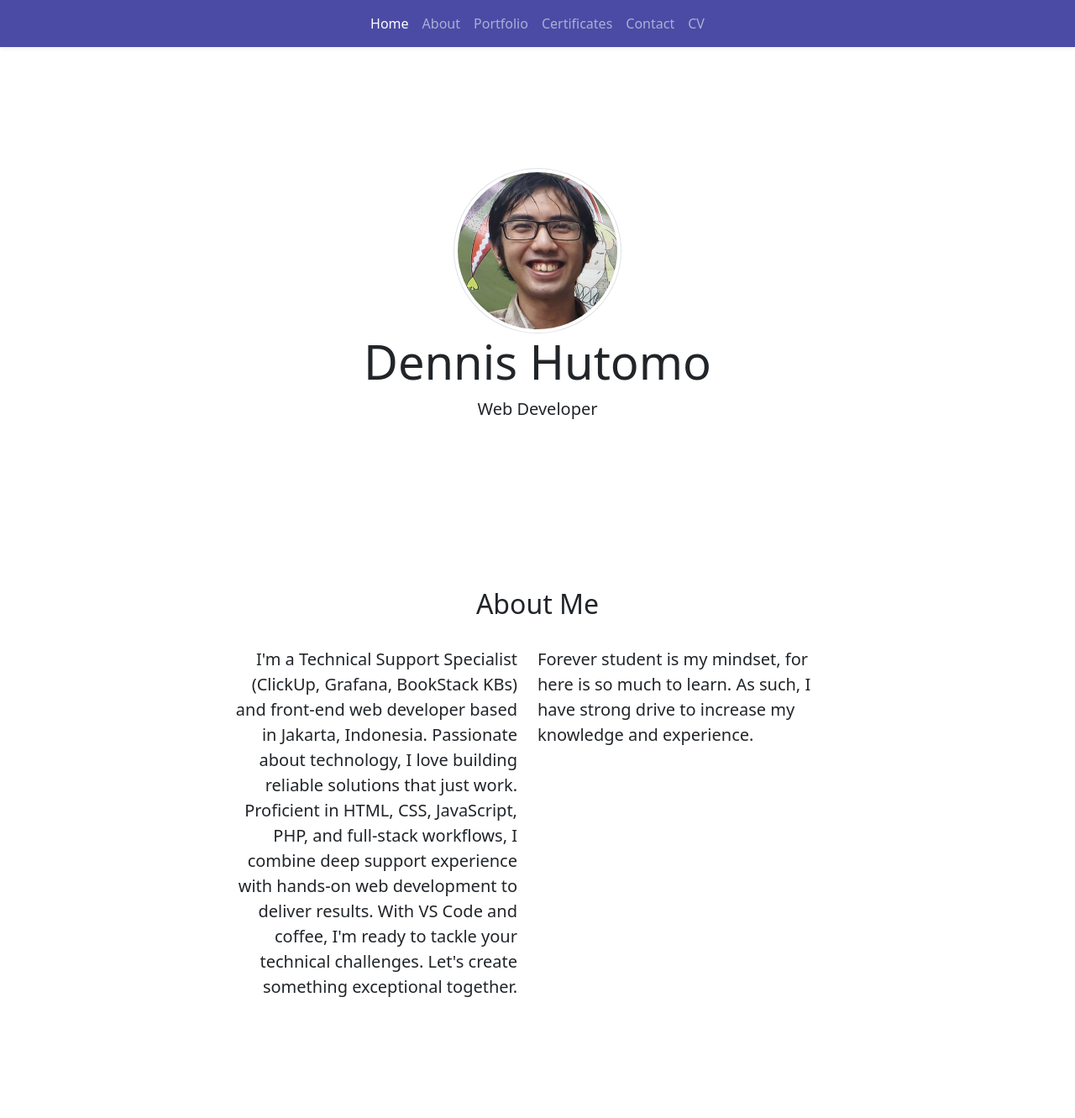
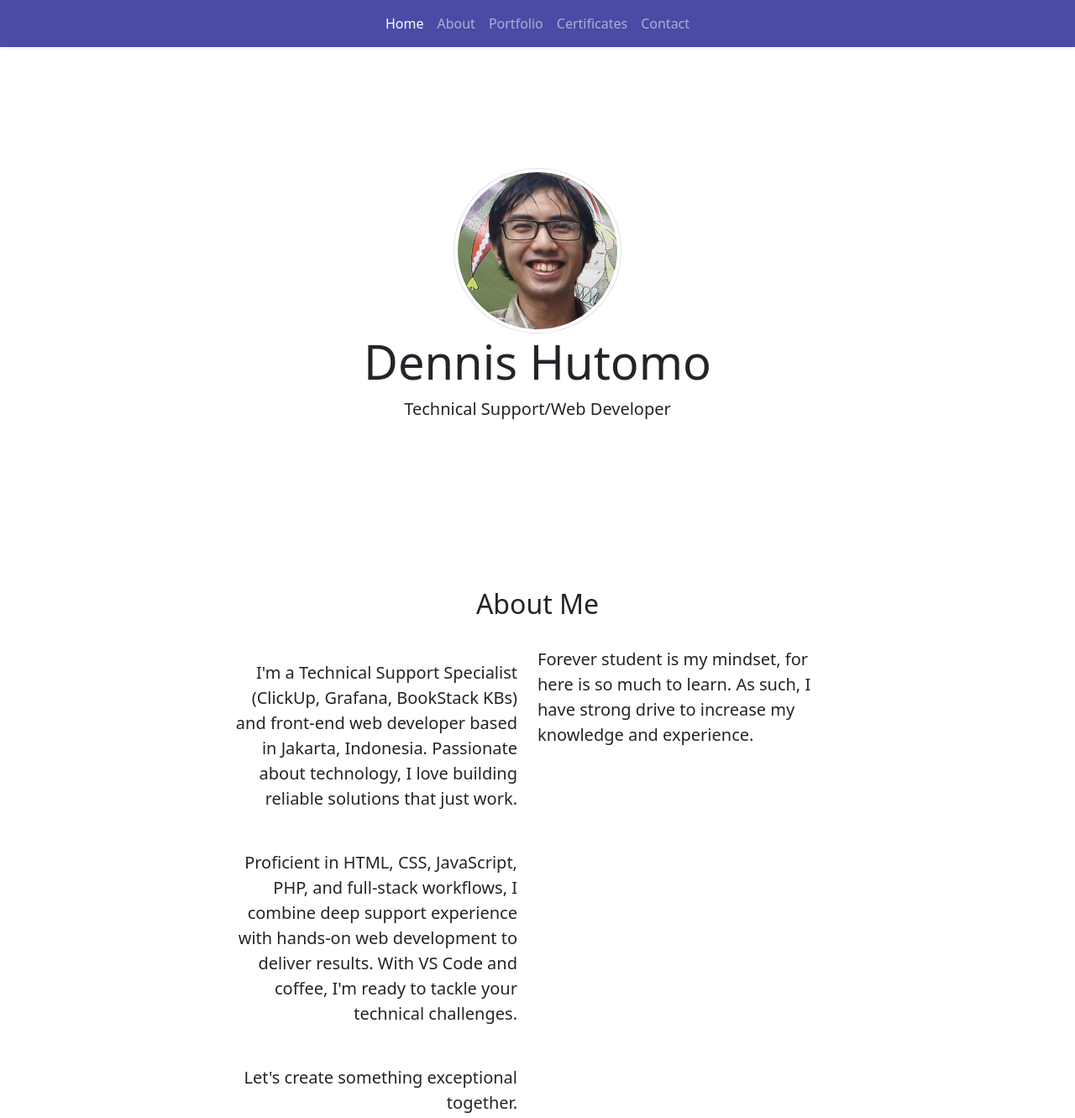
Before and after one commit to dnshtm9/dnshtm9.github.io, a plain HTML site: page index.html in a window 1280 px wide. Shown: the top 1331 px of the page at 84% size. Drawn offline with nearby package versions, Linux system fonts and the light colour scheme; a script that the page names is missing.

Commit message:
Update index.html

```diff
--- a/index.html
+++ b/index.html
@@ -18,7 +18,7 @@
     <script src="https://cdn.jsdelivr.net/npm/tsparticles@1/dist/tsparticles.min.js"></script>
     <script src="js/app.js"></script>
 
-    <title>My Portfolio | Dennis Hutomo</title>
+    <title>My Website | Dennis Hutomo</title>
   </head>
   <body>
     <!-- Navbar -->
@@ -45,9 +45,6 @@
             <li class="nav-item">
               <a class="nav-link" href="#contact">Contact</a>
             </li>
-            <li class="nav-item">
-              <a class="nav-link" href="cv.html">CV</a>
-            </li>
           </ul>
         </div>
       </div>
@@ -59,7 +56,7 @@
         <div class="jumbotron-text text-center">
           <img src="img/assets/20171105_141607(1).jpg" alt="" width="200" class="rounded-circle img-thumbnail" />
           <h1 class="display-4">Dennis Hutomo</h1>
-          <p class="lead">Web Developer</p>
+          <p class="lead">Technical Support/Web Developer</p>
         </div>
       </div>
     </section>
@@ -74,11 +71,11 @@
           <div class="row justify-content-center fs-5">
             <div class="col-md-4 text-end">
               <p>
-                I'm a Technical Support Specialist (ClickUp, Grafana, BookStack KBs) and front-end web developer based in Jakarta, Indonesia. Passionate about technology, I love building reliable solutions that just work.
+                <p>I'm a Technical Support Specialist (ClickUp, Grafana, BookStack KBs) and front-end web developer based in Jakarta, Indonesia. Passionate about technology, I love building reliable solutions that just work.</p><br />
 
-                Proficient in HTML, CSS, JavaScript, PHP, and full-stack workflows, I combine deep support experience with hands-on web development to deliver results. With VS Code and coffee, I'm ready to tackle your technical challenges.
+                <p>Proficient in HTML, CSS, JavaScript, PHP, and full-stack workflows, I combine deep support experience with hands-on web development to deliver results. With VS Code and coffee, I'm ready to tackle your technical challenges.</p><br />
 
-                Let's create something exceptional together.
+                <p>Let's create something exceptional together.</p><br />
               </p>
             </div>
             <div class="col-md-4 text-start">
```
